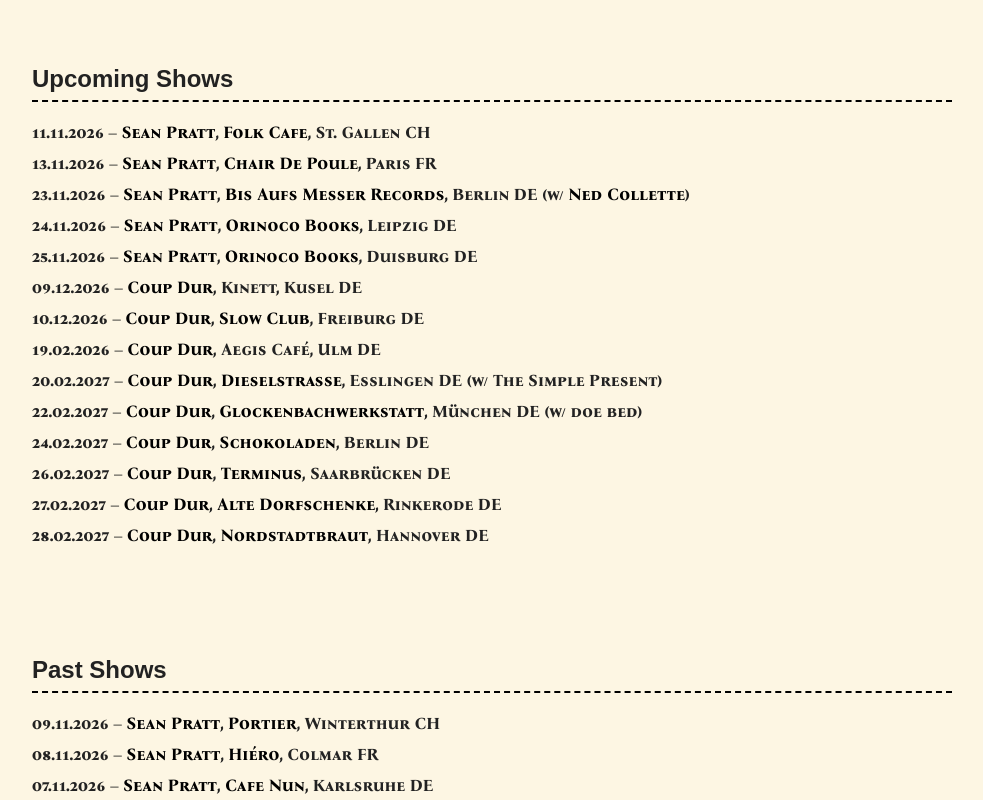
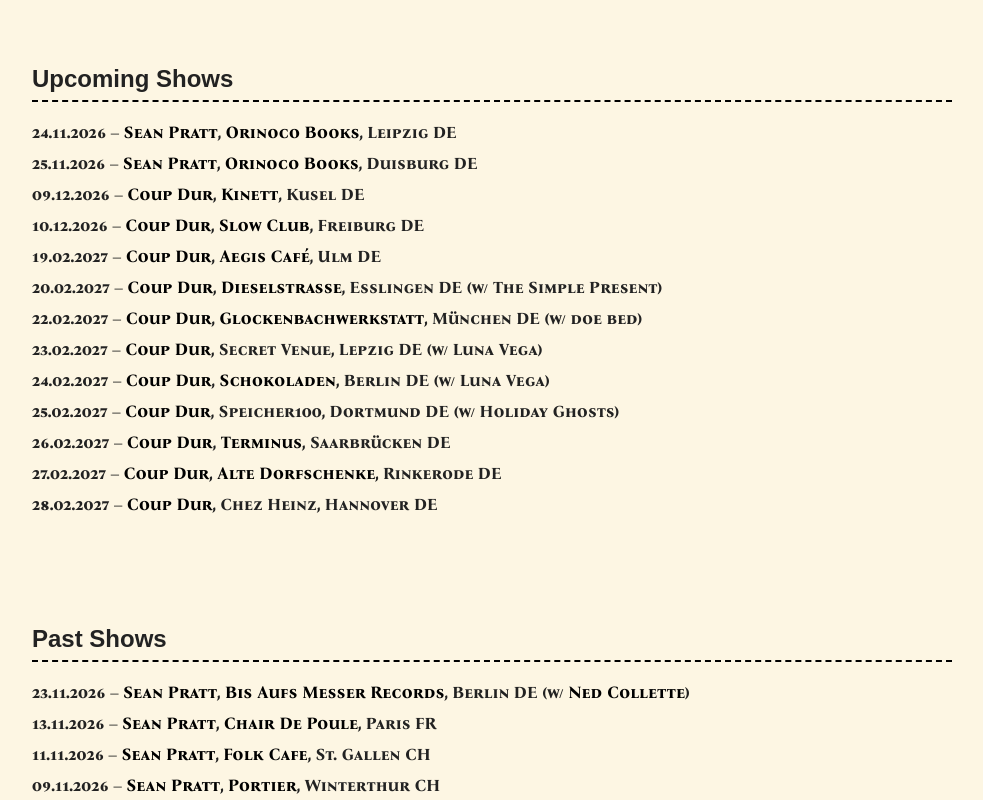
Before and after one commit to joeinthesouth/strangeritualsbooking, a plain HTML site: page index.html in a window 1280 px wide. Shown: the part 4980-5780 px from the top of the page, without its empty margins (148-1131 px from the left). Drawn offline with Linux system fonts and the light colour scheme; a web font is replaced by a local one.

Commit message:
Update upcoming and past shows in index.html

```diff
--- a/index.html
+++ b/index.html
@@ -226,20 +226,21 @@
       <br>
       <h2>Upcoming Shows</h2>
       <ul>
-        <li>11.11.2026 – Sean Pratt, Folk Cafe, St. Gallen CH</li>
-        <li>13.11.2026 – Sean Pratt, Chair De Poule, Paris FR</li>
-        <li>23.11.2026 – Sean Pratt, Bis Aufs Messer Records, Berlin DE (w/ Ned Collette)</li>
+
+
         <li>24.11.2026 – Sean Pratt, Orinoco Books, Leipzig DE</li>
         <li>25.11.2026 – Sean Pratt, Orinoco Books, Duisburg DE</li>
         <li>09.12.2026 – Coup Dur, Kinett, Kusel DE</li>
         <li>10.12.2026 – Coup Dur, Slow Club, Freiburg DE</li>
-        <li>19.02.2026 – Coup Dur, Aegis Café, Ulm DE</li>
+        <li>19.02.2027 – Coup Dur, Aegis Café, Ulm DE</li>
         <li>20.02.2027 – Coup Dur, Dieselstrasse, Esslingen DE (w/ The Simple Present)</li>
         <li>22.02.2027 – Coup Dur, Glockenbachwerkstatt, München DE (w/ doe bed)</li>
-        <li>24.02.2027 – Coup Dur, Schokoladen, Berlin DE</li>
+        <li>23.02.2027 – Coup Dur, Secret Venue, Lepzig DE (w/ Luna Vega)</li>
+        <li>24.02.2027 – Coup Dur, Schokoladen, Berlin DE (w/ Luna Vega)</li>
+        <li>25.02.2027 – Coup Dur, Speicher100, Dortmund DE (w/ Holiday Ghosts)</li>
         <li>26.02.2027 – Coup Dur, Terminus, Saarbrücken DE</li>
         <li>27.02.2027 – Coup Dur, Alte Dorfschenke, Rinkerode DE</li>
-        <li>28.02.2027 – Coup Dur, Nordstadtbraut, Hannover DE</li>
+        <li>28.02.2027 – Coup Dur, Chez Heinz, Hannover DE</li>
       </ul>
       <br>
       <br>
@@ -250,6 +251,9 @@
     <section>
       <h2>Past Shows</h2>
       <ul>
+        <li>23.11.2026 – Sean Pratt, Bis Aufs Messer Records, Berlin DE (w/ Ned Collette)</li>
+        <li>13.11.2026 – Sean Pratt, Chair De Poule, Paris FR</li>
+        <li>11.11.2026 – Sean Pratt, Folk Cafe, St. Gallen CH</li>
         <li>09.11.2026 – Sean Pratt, Portier, Winterthur CH</li>
         <li>08.11.2026 – Sean Pratt, Hiéro, Colmar FR</li>
         <li>07.11.2026 – Sean Pratt, Cafe Nun, Karlsruhe DE</li>
@@ -385,6 +389,7 @@
       'Bis Aufs Messer Records': 'https://bisaufsmesser.com/',
       'Cafe Kairo': 'https://www.cafe-kairo.ch/',
       'Cafe Nun': 'https://nun.cafe/',
+      'Aegis Café': 'https://aegis-cafe.de/',
       'Chair De Poule': 'https://www.lechairdepoule.fr/',
       'Deichdiele': 'https://www.instagram.com/deichdiele/',
       'Dieselstrasse': 'https://www.dieselstrasse.de/home/',
@@ -404,6 +409,7 @@
       'Jazzhaus': 'https://www.jazzhaus.de/index.html',
       'Kafi Otmar': 'https://kafi-otmar.ch/',
       'Kreuzkultur': 'https://www.kreuzkultur.ch/',
+      'Kinett': 'https://kinett-kusel.de/',
       'Kulturfabrik Salzmann': 'https://kulturfabrik-kassel.de/',
       'La Pointe Lafayette': 'https://www.facebook.com/lapointelafayetteofficielle/',
       'Le Grillen': 'https://grillen.colmar.fr/',
@@ -422,6 +428,7 @@
       'Schokoladen': 'https://schokoladen-mitte.de/',
       'Second Hand Records': 'https://secondhandrecords.de/de/',
       // 'Secret Venue': '',
+      'speicher100': 'https://speicher100.org/',
       'Slow Club': 'https://www.slowclub-freiburg.de/',
       'Super Fourchette': 'https://www.superfourchette.be/',
       'Tennis Bar': 'https://www.instagram.com/tennisbarberlin/',
```
